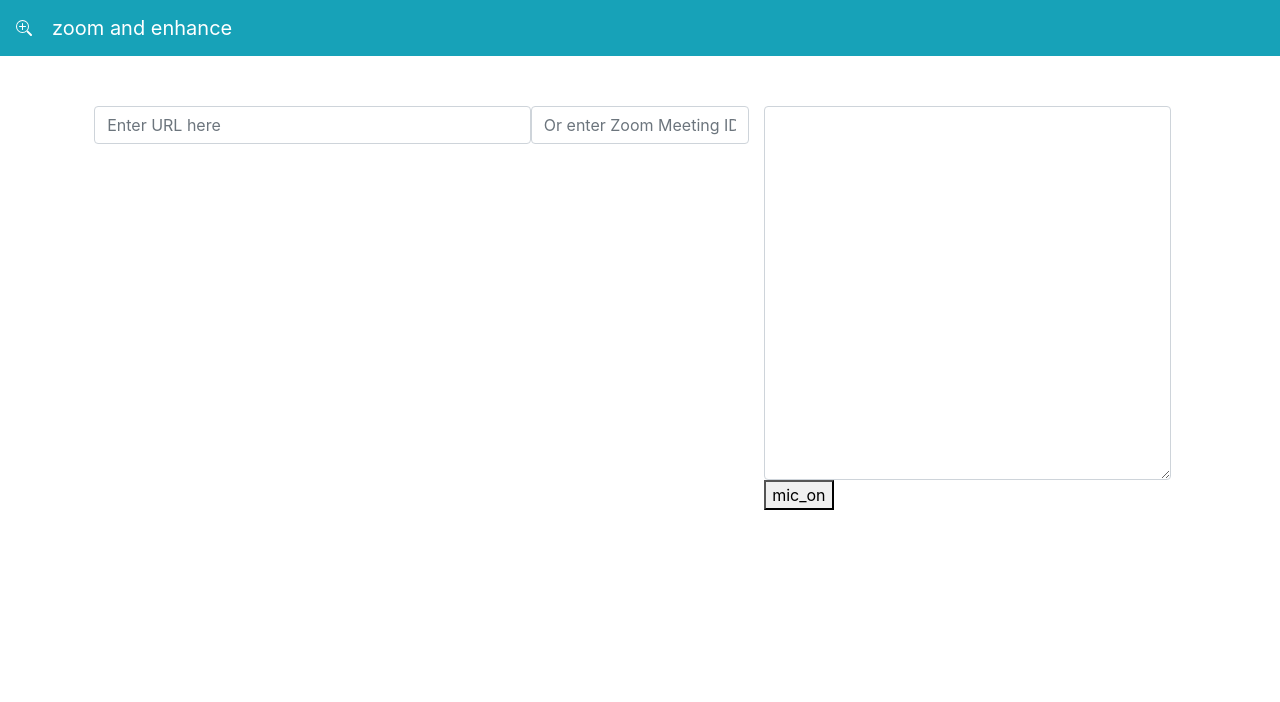
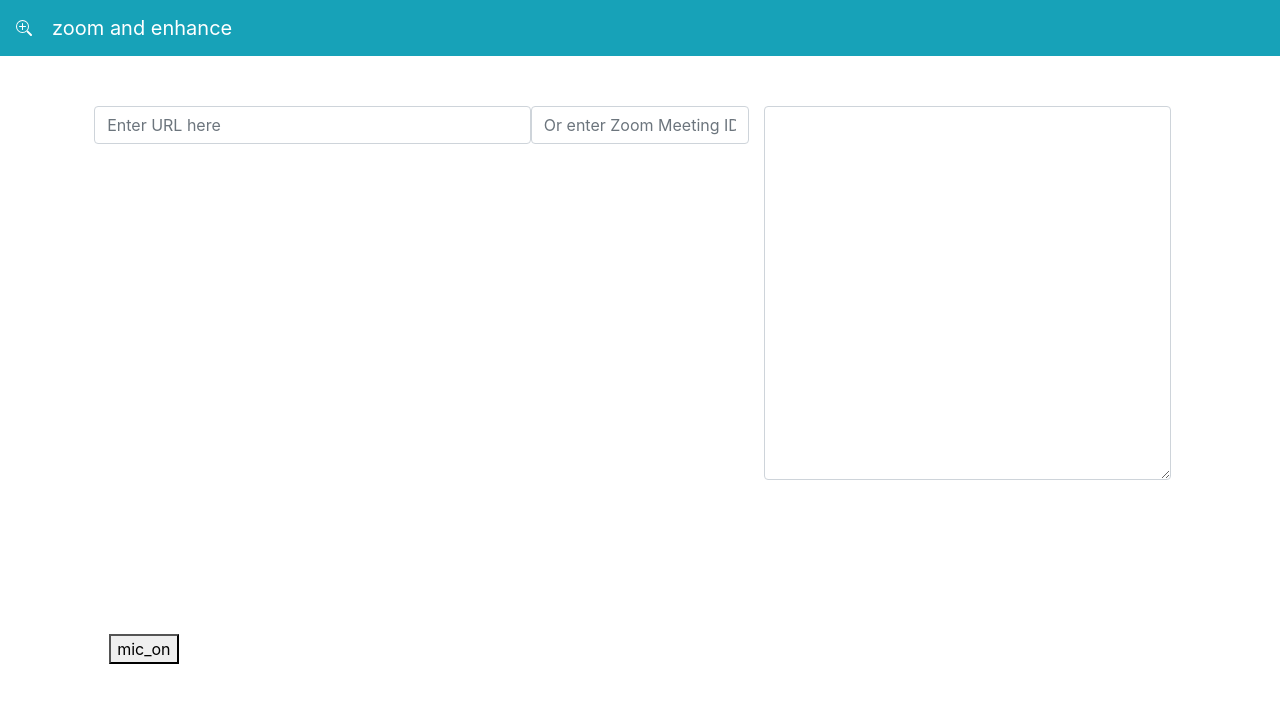
Before and after one commit to crown523/zoom_and_enhance, a Vue app in the folder client/: page / in a window 1280 px wide. Shown: the top 702 px of the page. Built offline with nearby package versions, Linux system fonts and the light colour scheme.

Commit message:
store changes

```diff
--- a/client/src/components/SpeechToText.vue
+++ b/client/src/components/SpeechToText.vue
@@ -22,10 +22,6 @@ export default {
     lang: {
       type: String,
       default: "en-US"
-    },
-    text: {
-      type: [String, null],
-      required: true
     }
   },
   data() {
@@ -47,10 +43,6 @@ export default {
     endSpeechRecognition() {
       recognition.stop();
       this.toggle = false;
-      this.$emit("speechendtoText", {
-        sentences: this.sentences,
-        text: this.sentences.join(". ")
-      });
     },
     startSpeechRecognition() {
       if (!recognition) {
@@ -85,9 +77,9 @@ export default {
           this.sentences.push(
             this.capitalizeFirstLetter(this.runtimeTranscription)
           );
-          this.$emit(
-            "update:text",
-            `${this.text}${this.sentences.slice(-1)[0]}. `
+          this.$store.commit(
+            "updateText",
+            `${this.$store.state.text}. ${this.sentences.slice(-1)[0]}`
           );
         }
         this.runtimeTranscription = "";
--- a/client/src/components/Text.vue
+++ b/client/src/components/Text.vue
@@ -6,22 +6,25 @@
       class="form-control"
       v-model="text"
     ></textarea>
-    <speech-to-text :text.sync="text"></speech-to-text>
   </div>
 </template>
 
 <script>
-import SpeechToText from "./SpeechToText.vue";
 export default {
-  components: {
-    speechToText: SpeechToText
+  data() {
+    return {};
   },
-  data() {
-    return {
-      text: ""
-    };
-  },
-  methods: {}
+  methods: {},
+  computed: {
+    text: {
+      get() {
+        return this.$store.state.text;
+      },
+      set(value) {
+        this.$store.commit("updateText", value);
+      }
+    }
+  }
 };
 </script>
 
--- a/client/src/components/VideoPlayer.vue
+++ b/client/src/components/VideoPlayer.vue
@@ -26,10 +26,13 @@
         allow="microphone; camera"
       ></iframe>
     </div>
+    <speech-to-text></speech-to-text>
   </div>
 </template>
 
 <script>
+import SpeechToText from "./SpeechToText.vue";
+
 export default {
   data() {
     return {
@@ -47,6 +50,9 @@ export default {
         return this.vidURL;
       }
     }
+  },
+  components: {
+    speechToText: SpeechToText
   }
 };
 </script>
--- a/client/src/store/index.js
+++ b/client/src/store/index.js
@@ -6,9 +6,7 @@ Vue.use(Vuex);
 export default new Vuex.Store({
   state: {
     // access through this.$store.data.text etc
-    data() {
-      return { text: "" }
-    }
+    text: ""
   },
   mutations: {
     // mutate through this.$store.commit("updateText", payload);
```
